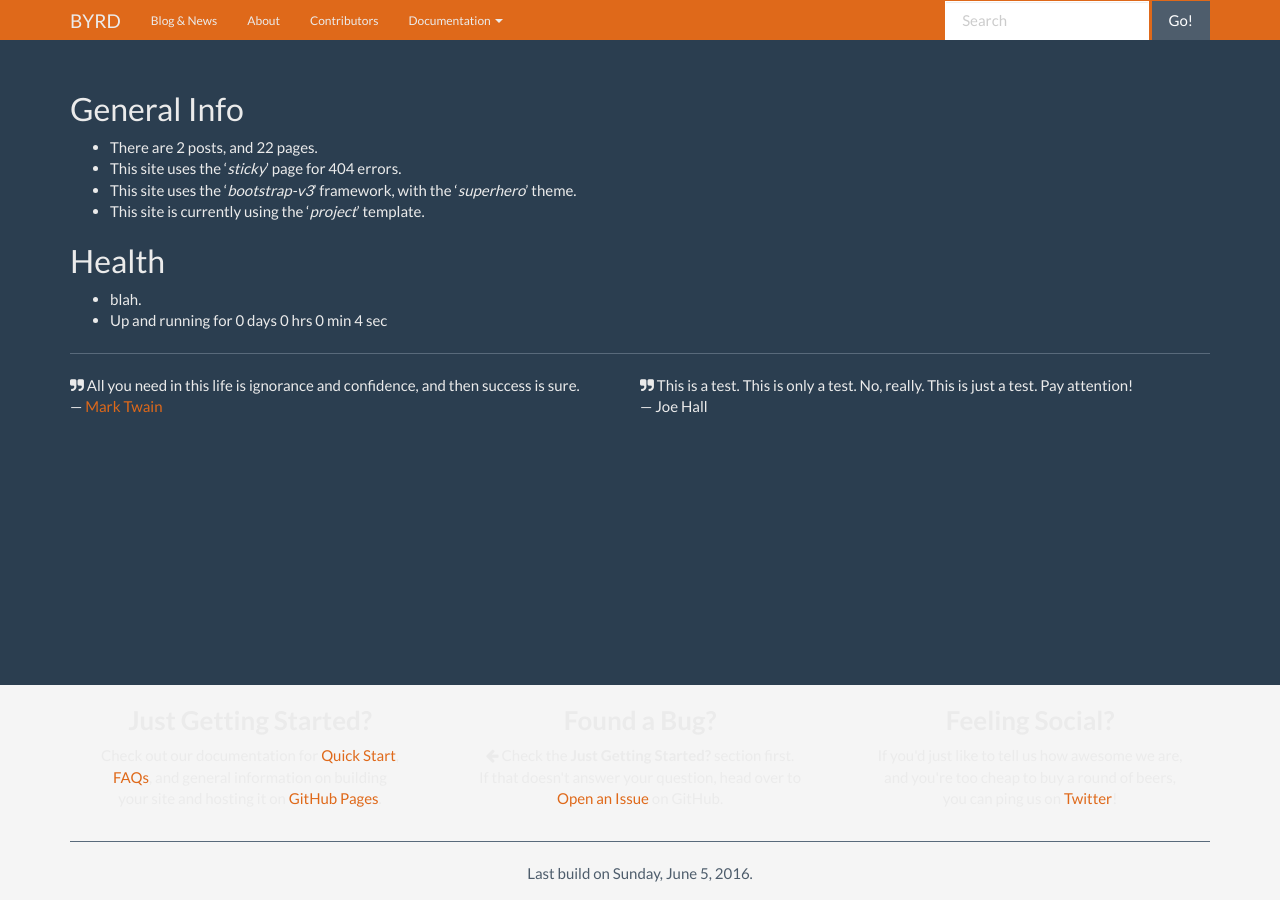
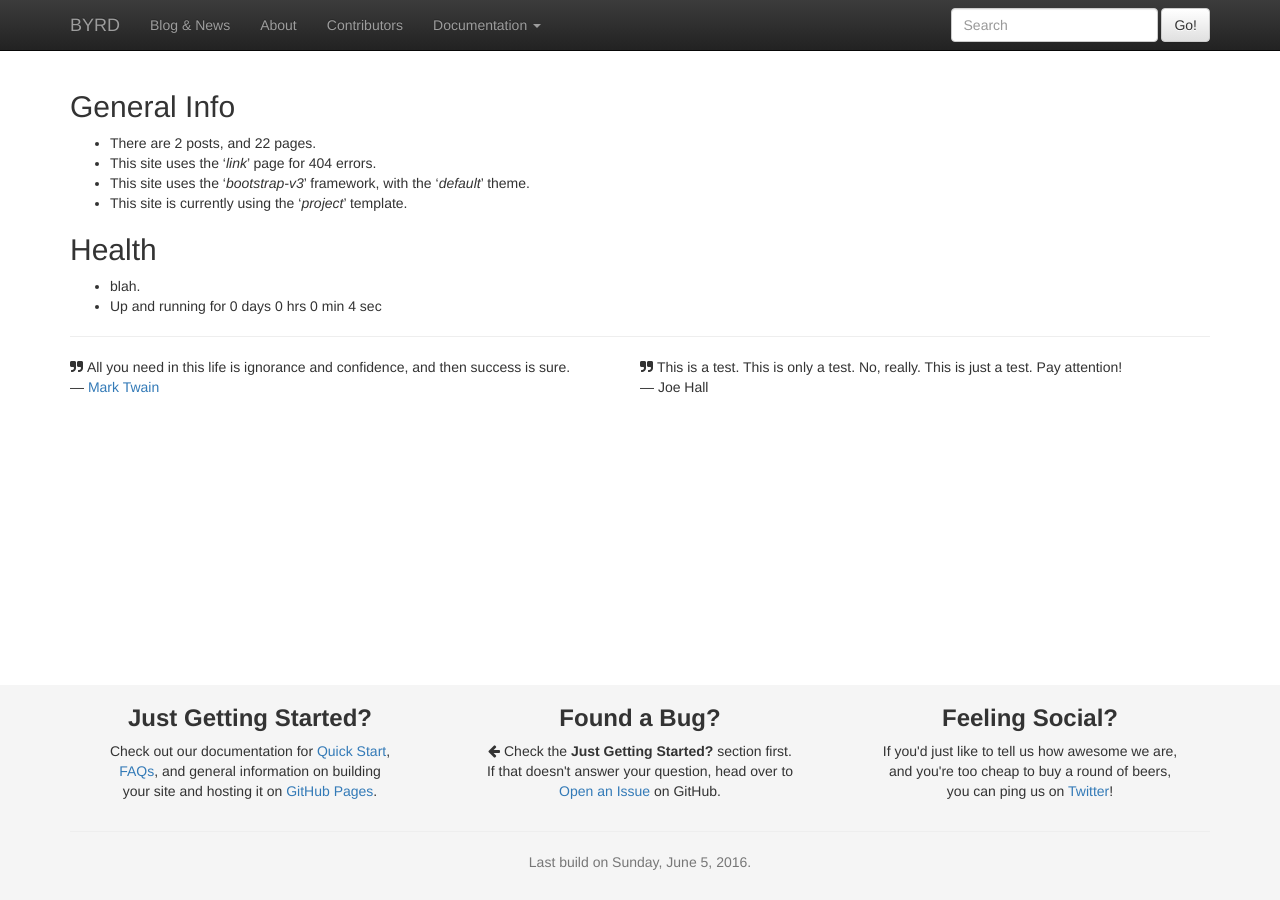
Before and after one commit to seanchase/seanchase.github.io, a Jekyll site: the page built from stats.md, in a window 1280 px wide. Built offline with Jekyll 4.4.1, drawn with Linux system fonts in a browser that asks for light colours.

Commit message:
Updated _config.yml

```diff
--- a/_config.yml
+++ b/_config.yml
@@ -51,7 +51,7 @@ jaytch:
   description: > # An awesome description of your blog or site.
     This site is for blog posts and updates for my projects.
 
-  page_404: sticky # badge | dog | droids | glass | link | milk | monster | potty | shrug | sticky | tweet | zork
+  page_404: link # badge | dog | droids | glass | link | milk | monster | potty | shrug | sticky | tweet | zork
   tweetHash:     #"jaytch #blogs #OSS" # don't hash first tag
   tweetShoutOut: #"GetJaytch"
 
@@ -68,7 +68,7 @@ jaytch:
     customcss: custom.css   # loaded after theme css files
     customjs:  custom.js    # loaded after theme js files
     framework: bootstrap-v3 # default | bootstrap-v3
-    theme: superhero        # When used by bootstrap-v3, valid values are:
+    theme: default        # When used by bootstrap-v3, valid values are:
                               #    default | cerulean | cosmo | cyborg |
                               #    darkly | flatly | journal | lumen | paper |
                               #    readable | sandstone | simplex | slate |
```
